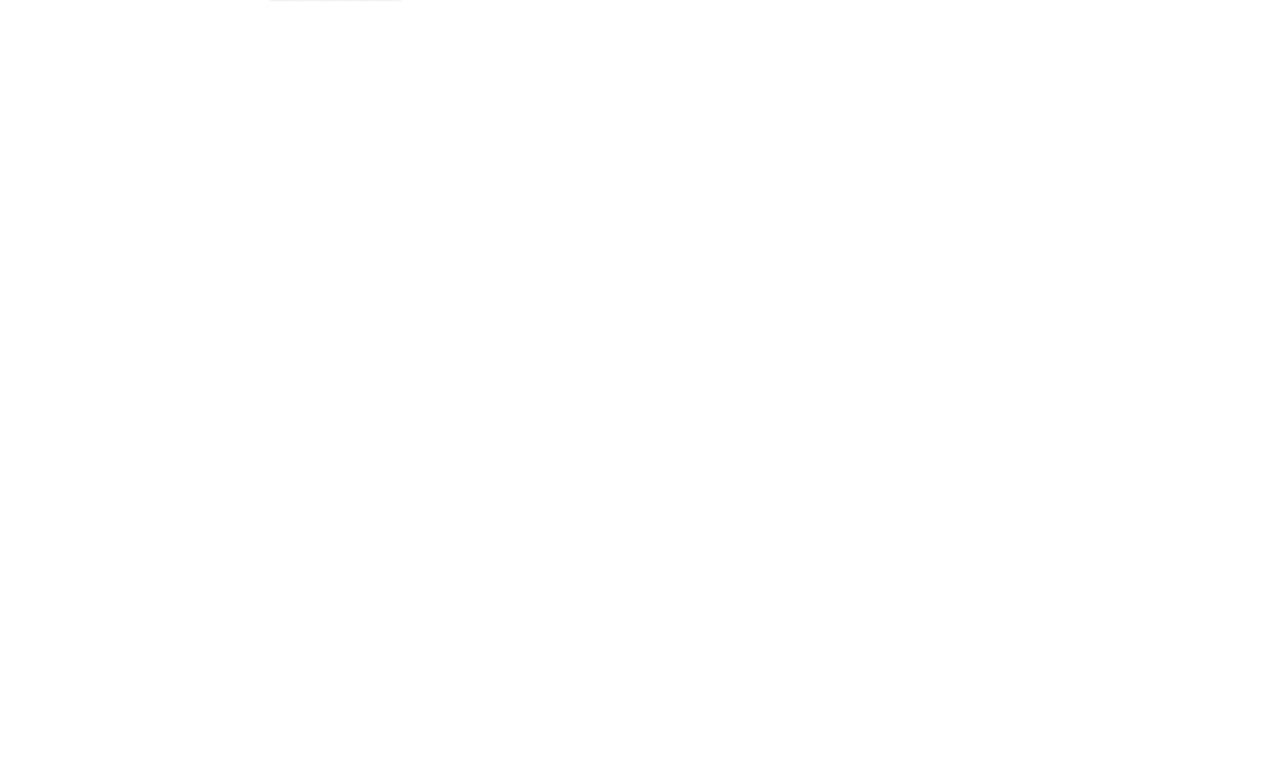
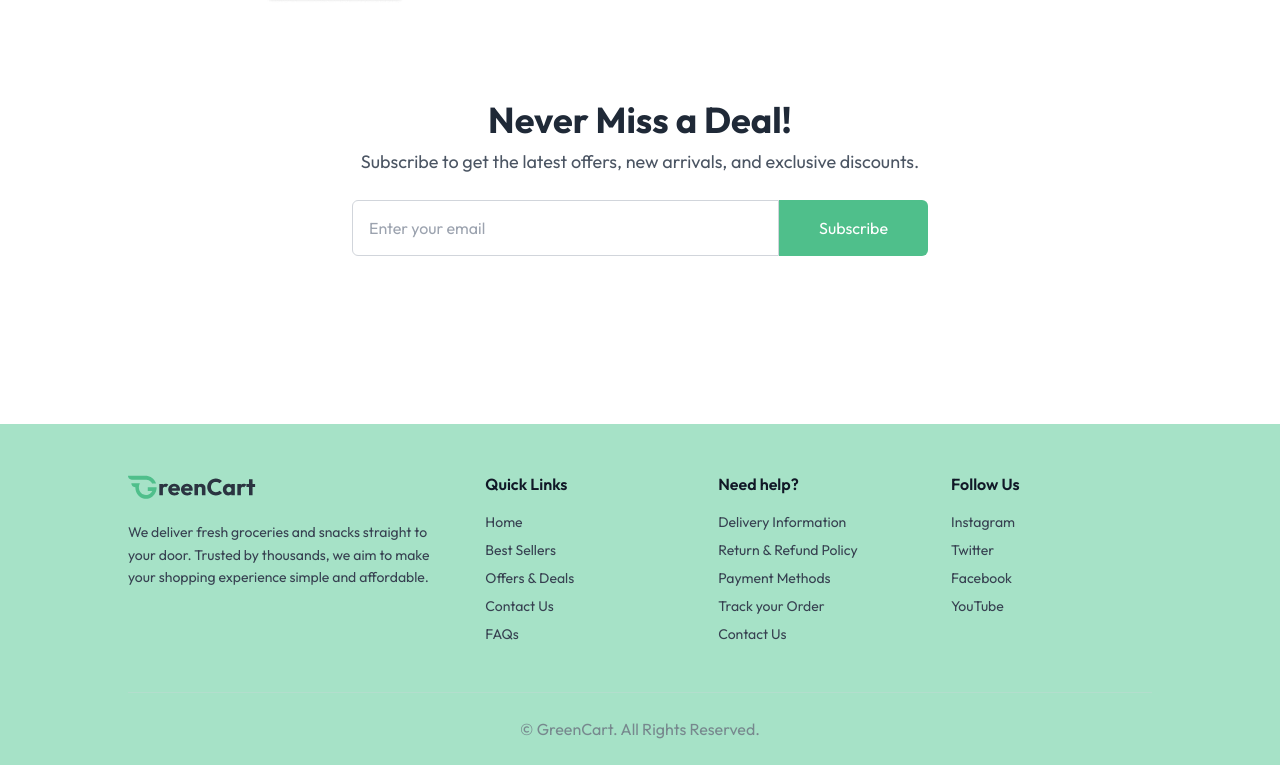
Before and after one commit to rameshwar8767/GreenCart, a React (Vite) app in the folder frontend/: page / in a window 1280 px wide. Shown: the part 1706-2471 px from the top of the page. Before the commit the page ends 1726 px from the top, so only its background shows below. Built offline with nearby package versions, Linux system fonts and the light colour scheme.

Commit message:
feat: Add Footer and NewsLetter components, integrate them into Home page layout

```diff
--- a/frontend/src/App.jsx
+++ b/frontend/src/App.jsx
@@ -3,6 +3,7 @@
 import Navbar from './components/Navbar'
 import Home from './pages/Home'
 import {Toaster} from 'react-hot-toast'
+import Footer from './components/Footer'
 function App() {
  const isSellerPath = useLocation().pathname.includes('seller')
 
@@ -15,6 +16,7 @@
           <Route path="/" element={<Home/>} />
         </Routes>
       </div>
+      {!isSellerPath && <Footer/>}
     </>
   )
 }
--- /dev/null
+++ b/frontend/src/components/Footer.jsx
@@ -0,0 +1,53 @@
+import React from 'react';
+import { assets, footerLinks } from '../assets/assets';
+
+const Footer = () => {
+  return (
+    <footer className="bg-[#a6e2c7] text-gray-900 mt-24 px-6 md:px-16 lg:px-24 xl:px-32">
+      <div className="py-12 border-b border-gray-300/30 grid grid-cols-1 md:grid-cols-2 lg:grid-cols-3 gap-12">
+
+        {/* Brand Info */}
+        <div>
+          <img
+            src={assets.logo}
+            alt="Brand Logo"
+            className="w-28 md:w-32 mb-5"
+          />
+          <p className="max-w-md text-sm leading-relaxed text-gray-700">
+            We deliver fresh groceries and snacks straight to your door. Trusted by thousands, we aim to make your shopping experience simple and affordable.
+          </p>
+        </div>
+
+        {/* Footer Links */}
+        <div className="md:col-span-1 lg:col-span-2 grid grid-cols-2 md:grid-cols-3 gap-8">
+          {footerLinks.map((section, index) => (
+            <div key={index}>
+              <h4 className="text-gray-900 font-semibold text-base mb-4">
+                {section.title}
+              </h4>
+              <ul className="space-y-2 text-sm text-gray-700">
+                {section.links.map((link, i) => (
+                  <li key={i}>
+                    <a
+                      href={link.url}
+                      className="hover:underline hover:text-gray-900 transition"
+                    >
+                      {link.text}
+                    </a>
+                  </li>
+                ))}
+              </ul>
+            </div>
+          ))}
+        </div>
+      </div>
+
+      {/* Bottom Copy */}
+      <p className="text-center text-sm md:text-base py-6 text-gray-500/80">
+        © {new Date().getFullYear} GreenCart. All Rights Reserved.
+      </p>
+    </footer>
+  );
+};
+
+export default Footer;
--- /dev/null
+++ b/frontend/src/components/NewsLetter.jsx
@@ -0,0 +1,31 @@
+import React from 'react';
+
+const NewsLetter = () => {
+  return (
+    <section className="flex flex-col items-center text-center mt-24 pb-14 px-4">
+      <h2 className="text-2xl md:text-4xl font-bold text-gray-800 mb-2">
+        Never Miss a Deal!
+      </h2>
+      <p className="text-gray-600 md:text-lg max-w-xl mb-6">
+        Subscribe to get the latest offers, new arrivals, and exclusive discounts.
+      </p>
+
+      <form className="flex w-full max-w-xl h-12 md:h-14">
+        <input
+          type="email"
+          required
+          placeholder="Enter your email"
+          className="flex-1 px-4 text-gray-600 border border-gray-300 rounded-l-md focus:outline-none"
+        />
+        <button
+          type="submit"
+          className="px-6 md:px-10 text-white bg-primary hover:bg-primary/90 transition-all rounded-r-md"
+        >
+          Subscribe
+        </button>
+      </form>
+    </section>
+  );
+};
+
+export default NewsLetter;
--- a/frontend/src/pages/Home.jsx
+++ b/frontend/src/pages/Home.jsx
@@ -3,6 +3,7 @@
 import Categories from '../components/Categories'
 import BestSellers from '../components/BestSellers'
 import BottomBanner from '../components/BottomBanner'
+import NewsLetter from '../components/NewsLetter'
 
 const Home = () => {
   return (
@@ -11,6 +12,7 @@
       <Categories/>
       <BestSellers/>
       <BottomBanner/>
+      <NewsLetter/>
     </div>
   )
 }
```
Also changed, not shown: 1 other file (tests, documents, lock files or other folders).
